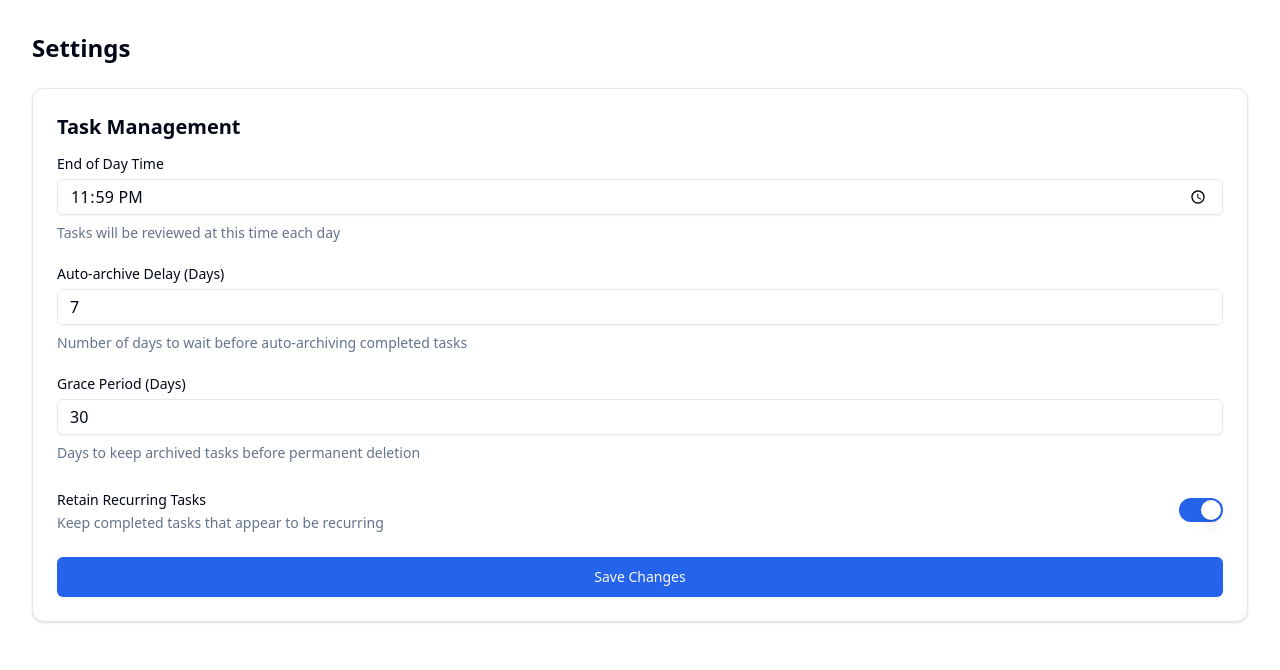
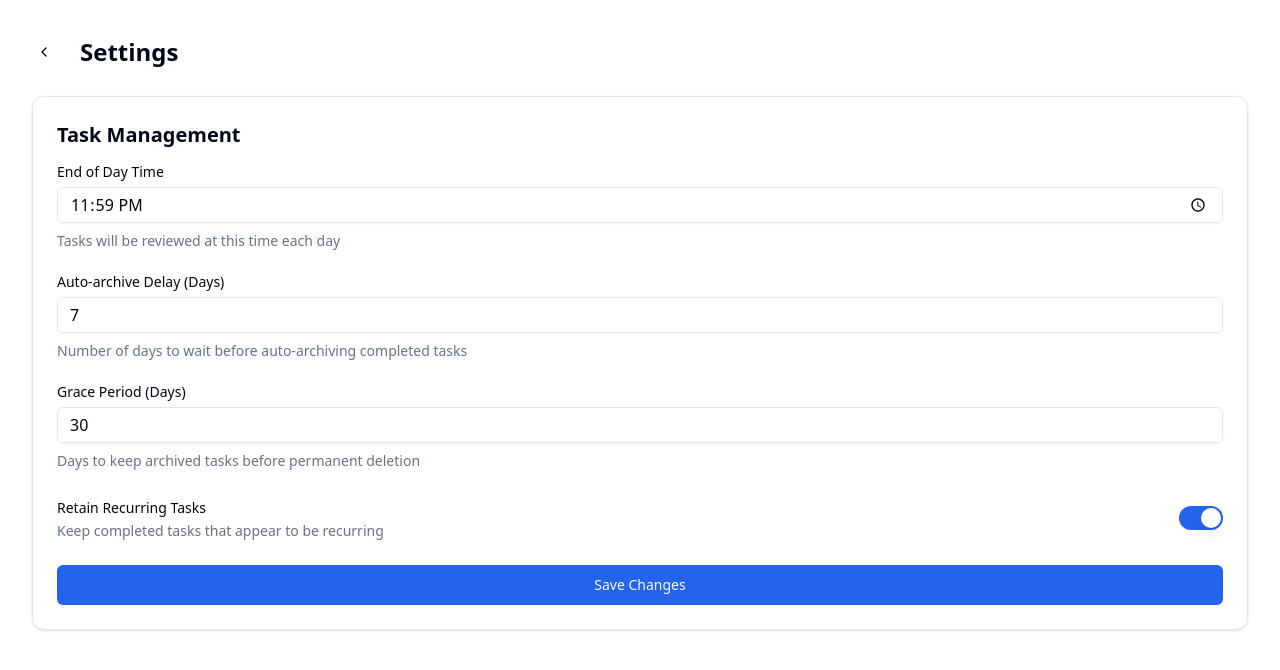
Before and after one commit to georgesiosi/gsdapp, a Next.js app: page /settings in a window 1280 px wide. Shown: the top 670 px of the page. Built offline with nearby package versions, Linux system fonts and the light colour scheme.

Commit message:
feat: add Back button to Settings page
- Add consistent Back button navigation
- Improve page header layout

```diff
--- a/app/settings/page.tsx
+++ b/app/settings/page.tsx
@@ -8,6 +8,8 @@ import { Label } from '@/components/ui/label'
 import { Input } from '@/components/ui/input'
 import { Switch } from '@/components/ui/switch'
 import { Button } from '@/components/ui/button'
+import { ChevronLeft } from 'lucide-react'
+import Link from 'next/link'
 
 export default function SettingsPage() {
   const { settings, updateSettings } = useSettings()
@@ -26,7 +28,15 @@ export default function SettingsPage() {
 
   return (
     <div className="container mx-auto py-8">
-      <h1 className="text-2xl font-bold mb-6">Settings</h1>
+      <div className="flex items-center gap-4 mb-6">
+        <Button variant="ghost" size="icon" asChild>
+          <Link href="/" className="-ml-2">
+            <ChevronLeft className="h-4 w-4" />
+            <span className="sr-only">Back</span>
+          </Link>
+        </Button>
+        <h1 className="text-2xl font-bold">Settings</h1>
+      </div>
 
       <Card className="p-6">
         <h2 className="text-xl font-semibold mb-4">Task Management</h2>
```
